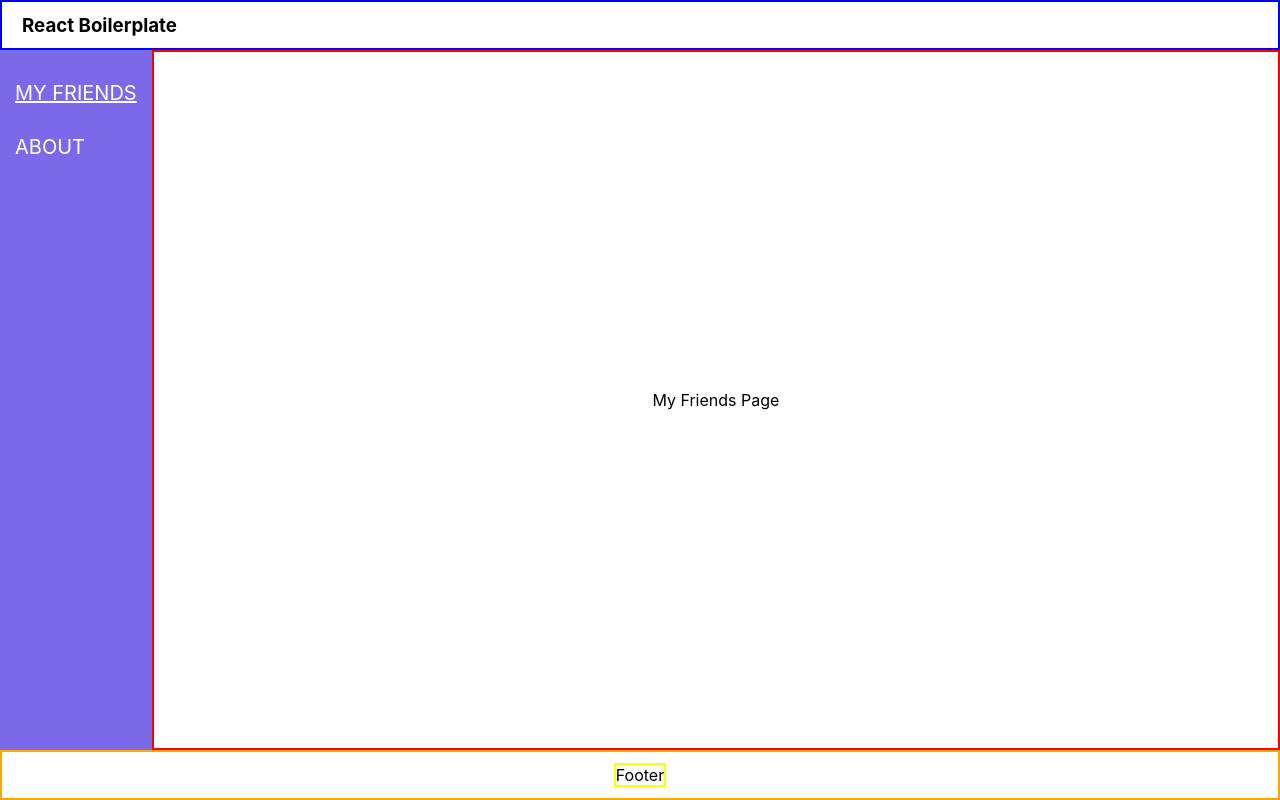
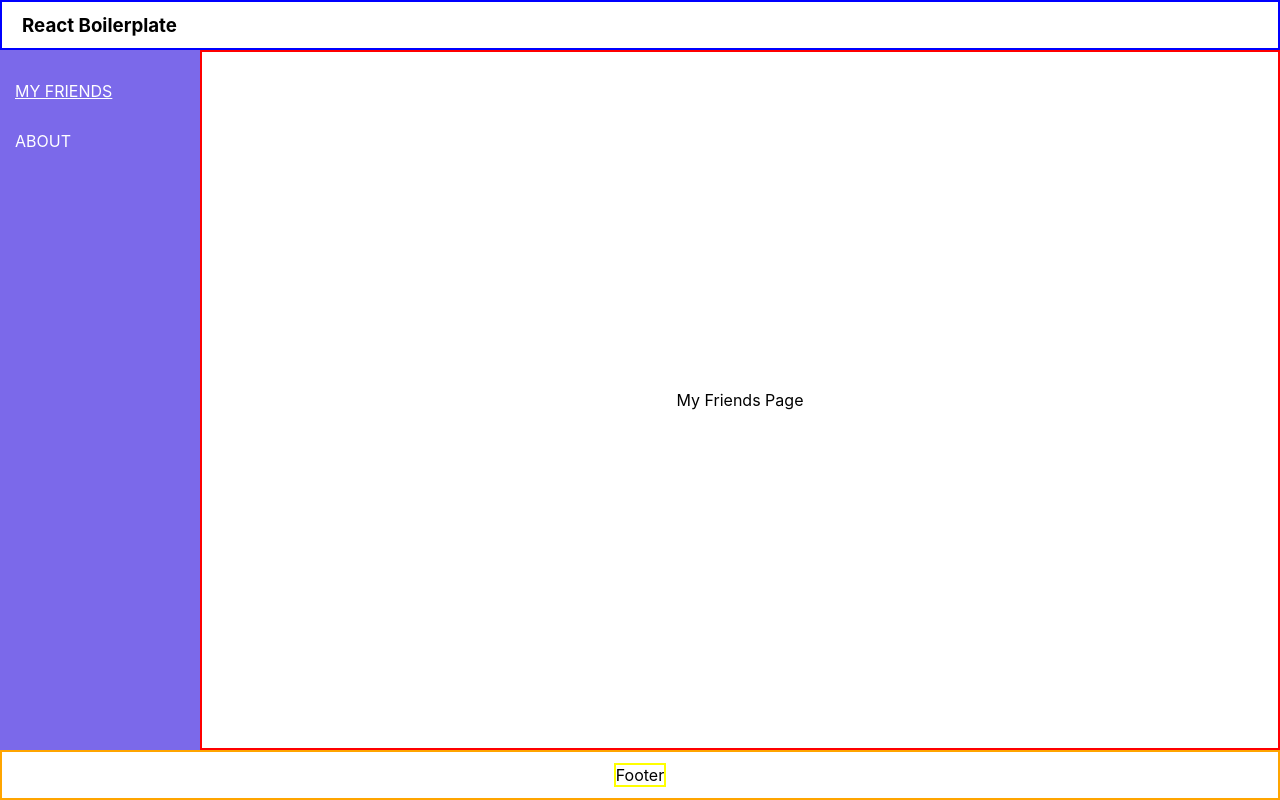
Before and after one commit to cmacdonnacha/react-boilerplate, a React (Create React App) app: page / in a window 1280 px wide. Built offline with nearby package versions, Linux system fonts and the light colour scheme.

Commit message:
Improved responsivness 💻

```diff
--- a/src/components/Header.tsx
+++ b/src/components/Header.tsx
@@ -21,7 +21,7 @@ const Title = styled.h3`
   margin-left: 10px;
 
   @media (max-width: 768px) {
-    margin-left: 45px;
+    margin-left: 2.5em;
   }
 `;
 
@@ -29,6 +29,7 @@ const Header: React.FunctionComponent<Props> = (props: Props) => {
   return (
     <Container>
       <MenuButton isOpen={props.isSidebarOpen} onClick={props.onMenuButtonClicked} />
+
       <Title>React Boilerplate</Title>
     </Container>
   );
--- a/src/components/Sidebar.tsx
+++ b/src/components/Sidebar.tsx
@@ -10,18 +10,18 @@ interface Props {
 
 const Container = styled.nav<Props>`
   grid-area: sidebar;
+  background-color: #7b69ea;
   display: flex;
   flex-direction: column;
   overflow-y: auto;
-  min-width: 40%;
-  background-color: #7b69ea;
+  min-width: 200px;
 
   @media (max-width: 769px) {
     position: absolute;
     height: 100%;
     transition: transform 0.3s ease-in-out;
     transform: translateX(${(props): string => (props.isSidebarOpen ? '0' : '-100%')});
-    min-width: ${(props): string => (props.isSidebarOpen ? '60%' : '0')};
+    min-width: 70%;
   }
 `;
 
@@ -30,13 +30,18 @@ const SidebarList = styled.ul`
   padding: 0;
 
   @media (max-width: 769px) {
-    margin-top: 50px;
+    margin-top: 60px;
   }
 `;
 
 const SidebarListItem = styled.li`
   padding: 15px;
-  font-size: 20px;
+  font-size: 1rem;
+
+  @media (max-width: 769px) {
+    padding: 20px;
+    font-size: 1.2rem;
+  }
 `;
 
 const StyledNavLink = styled(NavLink)`
```
Also changed, not shown: 1 other file (tests, documents, lock files or other folders).
